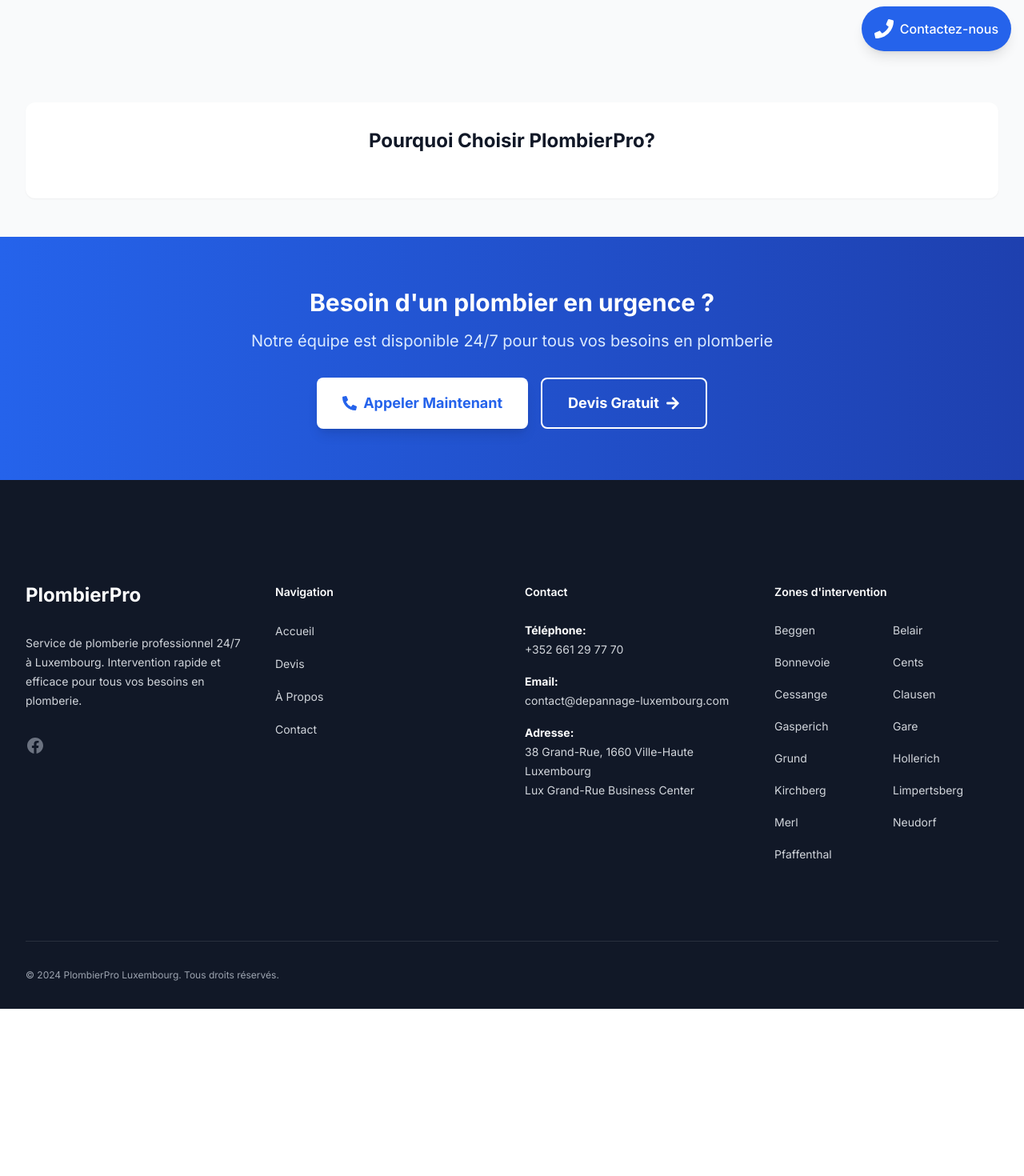
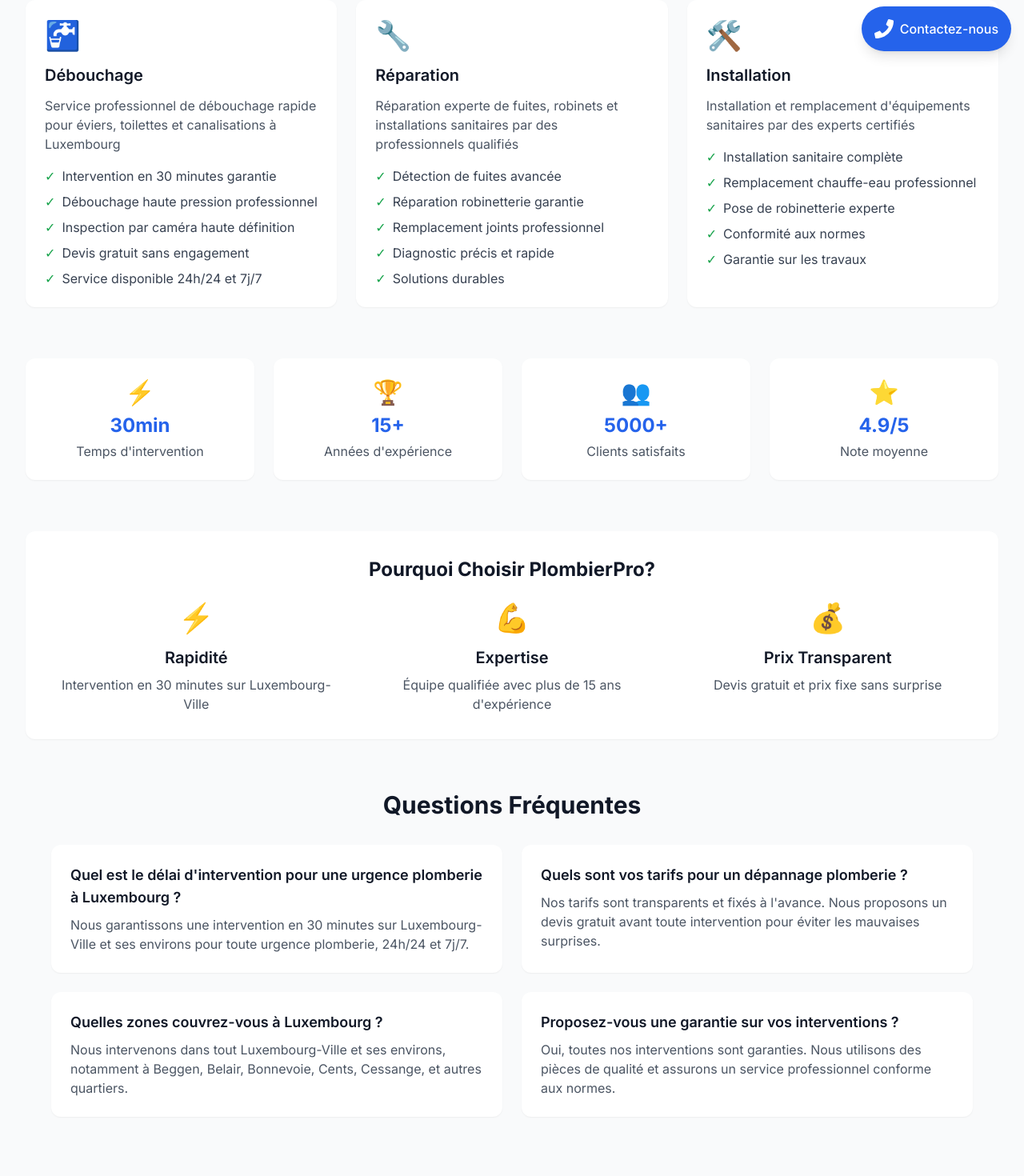
Before and after one commit to poilopo2001/plumber20, a Next.js app: page / in a window 1280 px wide. Shown: the part 720-2190 px from the top of the page at 80% size. Before the commit the page ends 1981 px from the top, so only its background shows below. Built offline with nearby package versions, Linux system fonts and the light colour scheme.

Commit message:
feat: enhance homepage SEO with structured data and content improvements

```diff
--- a/src/app/page.tsx
+++ b/src/app/page.tsx
@@ -1,19 +1,88 @@
 import Image from 'next/image';
 import Link from 'next/link';
 import FloatingContact from '@/components/FloatingContact';
-import { FaPhoneAlt, FaArrowRight } from 'react-icons/fa';
+import { FaPhoneAlt, FaArrowRight, FaTools, FaShieldAlt, FaClock, FaMapMarkerAlt } from 'react-icons/fa';
 import Script from 'next/script';
 
 export const metadata = {
   title: 'Plombier Pro Luxembourg | Service Plomberie 24/7 | Intervention Rapide',
   description: 'Service de plomberie professionnel à Luxembourg-Ville. Intervention d\'urgence 24/7, débouchage, réparation et installation. Devis gratuit et intervention en 30 minutes.',
-  keywords: ['plombier luxembourg', 'plombier urgence', 'débouchage luxembourg', 'dépannage plomberie', 'plombier 24/7'],
+  keywords: [
+    'plombier luxembourg',
+    'plombier urgence luxembourg',
+    'débouchage luxembourg',
+    'dépannage plomberie luxembourg',
+    'plombier 24/7 luxembourg',
+    'installation sanitaire luxembourg',
+    'réparation fuite eau luxembourg',
+    'plombier pas cher luxembourg',
+    'urgence plomberie luxembourg ville',
+    'devis plombier luxembourg'
+  ],
+  alternates: {
+    canonical: 'https://depannage-luxembourg.com'
+  },
+  openGraph: {
+    title: 'Plombier Pro Luxembourg | Service Plomberie 24/7',
+    description: 'Service de plomberie professionnel à Luxembourg-Ville. Intervention d\'urgence 24/7, débouchage, réparation et installation.',
+    url: 'https://depannage-luxembourg.com',
+    siteName: 'PlombierPro Luxembourg',
+    images: [
+      {
+        url: 'https://depannage-luxembourg.com/images/logo.png',
+        width: 1200,
+        height: 630,
+        alt: 'PlombierPro Luxembourg'
+      }
+    ],
+    locale: 'fr_LU',
+    type: 'website'
+  }
 };
 
 const quartiers = [
   'Beggen', 'Belair', 'Bonnevoie', 'Cents', 'Cessange',
   'Clausen', 'Gasperich', 'Gare', 'Grund', 'Hollerich',
   'Kirchberg', 'Limpertsberg', 'Merl', 'Neudorf', 'Pfaffenthal'
+];
+
+const services = [
+  {
+    icon: '🚰',
+    title: 'Débouchage',
+    description: 'Service professionnel de débouchage rapide pour éviers, toilettes et canalisations à Luxembourg',
+    features: [
+      'Intervention en 30 minutes garantie',
+      'Débouchage haute pression professionnel',
+      'Inspection par caméra haute définition',
+      'Devis gratuit sans engagement',
+      'Service disponible 24h/24 et 7j/7'
+    ]
+  },
+  {
+    icon: '🔧',
+    title: 'Réparation',
+    description: 'Réparation experte de fuites, robinets et installations sanitaires par des professionnels qualifiés',
+    features: [
+      'Détection de fuites avancée',
+      'Réparation robinetterie garantie',
+      'Remplacement joints professionnel',
+      'Diagnostic précis et rapide',
+      'Solutions durables'
+    ]
+  },
+  {
+    icon: '🛠️',
+    title: 'Installation',
+    description: 'Installation et remplacement d\'équipements sanitaires par des experts certifiés',
+    features: [
+      'Installation sanitaire complète',
+      'Remplacement chauffe-eau professionnel',
+      'Pose de robinetterie experte',
+      'Conformité aux normes',
+      'Garantie sur les travaux'
+    ]
+  }
 ];
 
 export default function Home() {
@@ -55,6 +124,41 @@ export default function Home() {
     'areaServed': {
       '@type': 'City',
       'name': 'Luxembourg-Ville'
+    },
+    'hasOfferCatalog': {
+      '@type': 'OfferCatalog',
+      'name': 'Services de Plomberie',
+      'itemListElement': [
+        {
+          '@type': 'Offer',
+          'itemOffered': {
+            '@type': 'Service',
+            'name': 'Débouchage d\'urgence',
+            'description': 'Service de débouchage professionnel disponible 24/7'
+          }
+        },
+        {
+          '@type': 'Offer',
+          'itemOffered': {
+            '@type': 'Service',
+            'name': 'Réparation de fuite',
+            'description': 'Réparation rapide de tout type de fuite d\'eau'
+          }
+        },
+        {
+          '@type': 'Offer',
+          'itemOffered': {
+            '@type': 'Service',
+            'name': 'Installation sanitaire',
+            'description': 'Installation professionnelle d\'équipements sanitaires'
+          }
+        }
+      ]
+    },
+    'aggregateRating': {
+      '@type': 'AggregateRating',
+      'ratingValue': '4.9',
+      'reviewCount': '200'
     }
   };
 
@@ -79,7 +183,7 @@ export default function Home() {
                 Plombier Professionnel à Luxembourg-Ville
               </h1>
               <p className="text-xl text-blue-100 mb-8 max-w-3xl mx-auto">
-                Service d&apos;urgence 24/7. Intervention rapide garantie sur Luxembourg-Ville et environs.
+                Service d'urgence 24/7. Intervention rapide garantie sur Luxembourg-Ville et environs.
                 Devis gratuit immédiat.
               </p>
               <div className="flex flex-col sm:flex-row gap-4 justify-center">
@@ -109,7 +213,7 @@ export default function Home() {
           {/* Emergency Services Section */}
           <div className="text-center mb-16">
             <h2 className="text-3xl font-bold text-gray-900 mb-4">
-              Services d&apos;Urgence 24/7
+              Services d'Urgence 24/7
             </h2>
             <p className="text-lg text-gray-600 max-w-3xl mx-auto">
               Intervention rapide pour tous vos problèmes de plomberie
@@ -118,7 +222,7 @@ export default function Home() {
 
           {/* Services Grid */}
           <div className="grid grid-cols-1 md:grid-cols-3 gap-6">
-            {[/* ... */].map((service, index) => (
+            {services.map((service, index) => (
               <div key={index} className="bg-white rounded-xl shadow-sm hover:shadow-md transition-shadow p-6">
                 <div className="text-4xl mb-4">{service.icon}</div>
                 <h3 className="text-xl font-semibold text-gray-900 mb-3">
@@ -139,7 +243,28 @@ export default function Home() {
 
           {/* Trust Indicators */}
           <div className="grid grid-cols-1 md:grid-cols-4 gap-6 mt-16">
-            {[/* ... */].map((stat, index) => (
+            {[
+              {
+                icon: '⚡',
+                number: '30min',
+                text: 'Temps d\'intervention'
+              },
+              {
+                icon: '🏆',
+                number: '15+',
+                text: 'Années d\'expérience'
+              },
+              {
+                icon: '👥',
+                number: '5000+',
+                text: 'Clients satisfaits'
+              },
+              {
+                icon: '⭐',
+                number: '4.9/5',
+                text: 'Note moyenne'
+              }
+            ].map((stat, index) => (
               <div key={index} className="bg-white rounded-xl shadow-sm p-6 text-center">
                 <div className="text-3xl mb-2">{stat.icon}</div>
                 <div className="text-2xl font-bold text-blue-600 mb-1">{stat.number}</div>
@@ -154,7 +279,23 @@ export default function Home() {
               Pourquoi Choisir PlombierPro?
             </h2>
             <div className="grid grid-cols-1 md:grid-cols-3 gap-8">
-              {[/* ... */].map((feature, index) => (
+              {[
+                {
+                  icon: '⚡',
+                  title: 'Rapidité',
+                  description: 'Intervention en 30 minutes sur Luxembourg-Ville'
+                },
+                {
+                  icon: '💪',
+                  title: 'Expertise',
+                  description: 'Équipe qualifiée avec plus de 15 ans d\'expérience'
+                },
+                {
+                  icon: '💰',
+                  title: 'Prix Transparent',
+                  description: 'Devis gratuit et prix fixe sans surprise'
+                }
+              ].map((feature, index) => (
                 <div key={index} className="text-center">
                   <div className="text-4xl mb-4">{feature.icon}</div>
                   <h3 className="text-xl font-semibold text-gray-900 mb-2">{feature.title}</h3>
@@ -163,12 +304,99 @@ export default function Home() {
               ))}
             </div>
           </div>
+
+          {/* FAQ Section for SEO */}
+          <section className="max-w-7xl mx-auto px-4 sm:px-6 lg:px-8 py-16">
+            <h2 className="text-3xl font-bold text-gray-900 mb-8 text-center">
+              Questions Fréquentes
+            </h2>
+            <div className="grid gap-6 md:grid-cols-2">
+              {[
+                {
+                  question: 'Quel est le délai d\'intervention pour une urgence plomberie à Luxembourg ?',
+                  answer: 'Nous garantissons une intervention en 30 minutes sur Luxembourg-Ville et ses environs pour toute urgence plomberie, 24h/24 et 7j/7.'
+                },
+                {
+                  question: 'Quels sont vos tarifs pour un dépannage plomberie ?',
+                  answer: 'Nos tarifs sont transparents et fixés à l\'avance. Nous proposons un devis gratuit avant toute intervention pour éviter les mauvaises surprises.'
+                },
+                {
+                  question: 'Quelles zones couvrez-vous à Luxembourg ?',
+                  answer: 'Nous intervenons dans tout Luxembourg-Ville et ses environs, notamment à Beggen, Belair, Bonnevoie, Cents, Cessange, et autres quartiers.'
+                },
+                {
+                  question: 'Proposez-vous une garantie sur vos interventions ?',
+                  answer: 'Oui, toutes nos interventions sont garanties. Nous utilisons des pièces de qualité et assurons un service professionnel conforme aux normes.'
+                }
+              ].map((faq, index) => (
+                <div key={index} className="bg-white rounded-xl shadow-sm p-6">
+                  <h3 className="text-lg font-semibold text-gray-900 mb-2">{faq.question}</h3>
+                  <p className="text-gray-600">{faq.answer}</p>
                 </div>
+              ))}
+            </div>
+          </section>
+
+          {/* Service Areas Section */}
+          <section className="bg-gray-50 py-16">
+            <div className="max-w-7xl mx-auto px-4 sm:px-6 lg:px-8">
+              <h2 className="text-3xl font-bold text-gray-900 mb-8 text-center">
+                Zones d'Intervention à Luxembourg
+              </h2>
+              <div className="grid grid-cols-2 md:grid-cols-3 lg:grid-cols-5 gap-4">
+                {quartiers.map((quartier, index) => (
+                  <div key={index} className="bg-white rounded-lg shadow-sm p-4 text-center">
+                    <FaMapMarkerAlt className="inline-block text-blue-600 mb-2" />
+                    <p className="text-gray-700">{quartier}</p>
+                  </div>
+                ))}
+              </div>
+            </div>
+          </section>
+
+          {/* Reviews Section */}
+          <section className="max-w-7xl mx-auto px-4 sm:px-6 lg:px-8 py-16">
+            <h2 className="text-3xl font-bold text-gray-900 mb-8 text-center">
+              Avis de Nos Clients
+            </h2>
+            <div className="grid gap-6 md:grid-cols-3">
+              {[
+                {
+                  name: 'Marie L.',
+                  rating: 5,
+                  comment: 'Service rapide et professionnel. Intervention en moins de 30 minutes pour une fuite urgente.',
+                  date: '2024-01-15'
+                },
+                {
+                  name: 'Jean P.',
+                  rating: 5,
+                  comment: 'Excellent service de débouchage. Prix transparent et travail de qualité.',
+                  date: '2024-01-10'
+                },
+                {
+                  name: 'Sophie M.',
+                  rating: 5,
+                  comment: 'Très satisfaite de l\'installation de mon nouveau chauffe-eau. Équipe compétente et ponctuelle.',
+                  date: '2024-01-05'
+                }
+              ].map((review, index) => (
+                <div key={index} className="bg-white rounded-xl shadow-sm p-6">
+                  <div className="flex items-center mb-4">
+                    <div className="text-yellow-400 text-lg">{'⭐'.repeat(review.rating)}</div>
+                  </div>
+                  <p className="text-gray-600 mb-4">"{review.comment}"</p>
+                  <div className="text-sm text-gray-500">
+                    <span className="font-semibold">{review.name}</span> - {review.date}
+                  </div>
+                </div>
+              ))}
+            </div>
+          </section>
 
           {/* CTA Section */}
           <section className="bg-gradient-to-r from-blue-600 to-blue-800 text-white py-16">
             <div className="max-w-7xl mx-auto px-4 sm:px-6 lg:px-8 text-center">
-            <h2 className="text-3xl font-bold mb-4">Besoin d&apos;un plombier en urgence ?</h2>
+              <h2 className="text-3xl font-bold mb-4">Besoin d'un plombier en urgence ?</h2>
               <p className="text-xl text-blue-100 mb-8 max-w-2xl mx-auto">
                 Notre équipe est disponible 24/7 pour tous vos besoins en plomberie
               </p>
@@ -186,6 +414,7 @@ export default function Home() {
               </div>
             </div>
           </section>
+        </div>
       </main>
     </div>
   );
```
Lines whose indentation alone changed are shown as unchanged.
